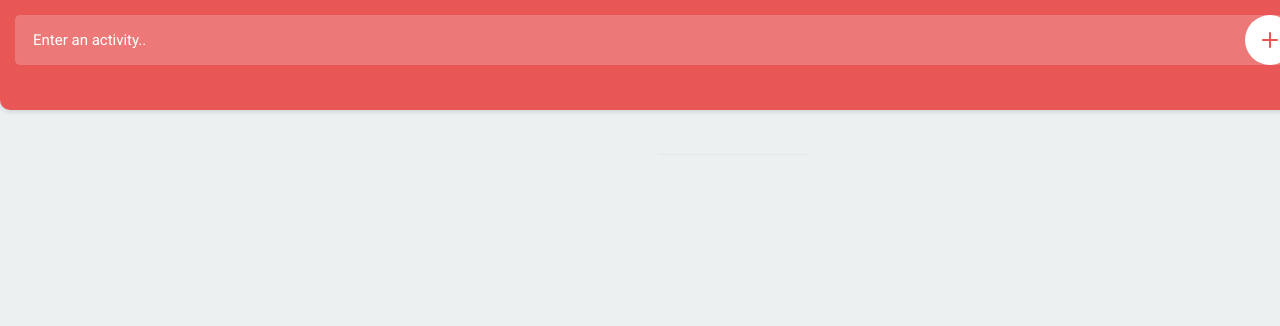
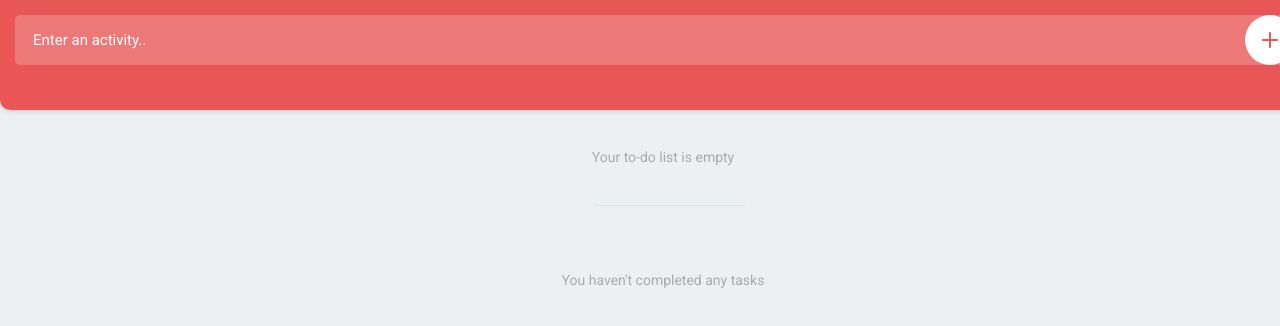
Before and after one commit to hakaneroztekin/todo-app-javascript, a plain HTML site: page index.html in a window 1280 px wide. Shown: the top 326 px of the page. Drawn offline with Linux system fonts and the light colour scheme.

Commit message:
add empty list message

```diff
--- a/index.html
+++ b/index.html
@@ -7,7 +7,7 @@
     <!--Roboto font embed-->
     <link href="https://fonts.googleapis.com/css?family=Roboto:400,500,700&display=swap" rel="stylesheet">
 
-<!--    <link rel="styles   heet" type="text/css" href="resources/css/reset.css">-->
+    <!--    <link rel="stylesheet" type="text/css" href="resources/css/reset.css">-->
     <link rel="stylesheet" type="text/css" href="resources/css/style.css">
 </head>
 <body>
@@ -18,13 +18,15 @@
     <label>
         <input id="item" type="text" placeholder="Enter an activity..">
         <button id="add">
-            <svg version="1.1" xmlns="http://www.w3.org/2000/svg" x="0px" y="0px" viewBox="0 0 16 16" style="enable-background:new 0 0 16 16;" xml:space="preserve"><g><g><path class="fill" d="M16,8c0,0.5-0.5,1-1,1H9v6c0,0.5-0.5,1-1,1s-1-0.5-1-1V9H1C0.5,9,0,8.5,0,8s0.5-1,1-1h6V1c0-0.5,0.5-1,1-1s1,0.5,1,1v6h6C15.5,7,16,7.5,16,8z"/></g></g></svg>
+            <svg version="1.1" xmlns="http://www.w3.org/2000/svg" x="0px" y="0px" viewBox="0 0 16 16"
+                 style="enable-background:new 0 0 16 16;" xml:space="preserve"><g><g><path class="fill" d="M16,8c0,0.5-0.5,1-1,1H9v6c0,0.5-0.5,1-1,1s-1-0.5-1-1V9H1C0.5,9,0,8.5,0,8s0.5-1,1-1h6V1c0-0.5,0.5-1,1-1s1,0.5,1,1v6h6C15.5,7,16,7.5,16,8z"/></g></g></svg>
         </button>
     </label>
 </header>
 <div class="container">
     <!--    Completed Tasks-->
-    <ul class="todo" id="todo">
+    <ul class="todo" id="todo"></ul>
+    <!--    <ul class="todo" id="todo">-->
     <!--        <li>Item 1-->
     <!--        <div class="buttons">-->
     <!--            <button class="remove">-->
@@ -36,13 +38,11 @@
     <!--        </li>-->
     <!--        <li>Item 2</li>-->
     <!--        <li>Item 3</li>-->
-    </ul>
+    <!--    </ul>-->
 
 
     <!--    Incompleted Tasks -->
-    <ul class="todo" id="completed">
-
-    </ul>
+    <ul class="todo" id="completed"></ul>
 </div>
 
 
--- a/resources/css/style.css
+++ b/resources/css/style.css
@@ -225,7 +225,7 @@ ul.todo#completed:before {
 
     position: absolute;
     top: 30px;
-    left: 50%;
+    left: 45%;
 
     margin-top: -37px;
 }
@@ -234,3 +234,22 @@ ul.todo#completed:not(:empty) {
     opacity: 0.5;
     padding-top: 15px;
 }
+
+ul.todo#todo:empty:after {
+    content: "Your to-do list is empty";
+    margin: 20px 0 15px 0;
+}
+
+
+ul.todo#completed:empty::after {
+    content: "You haven't completed any tasks"
+}
+
+ul.todo#todo::after,
+ul.todo#completed::after {
+    width: 100%;
+    display: block;
+    text-align: center;
+    font-size: 14px;
+    color: #aaaaaa;
+}
```
Lines whose indentation alone changed are shown as unchanged.
